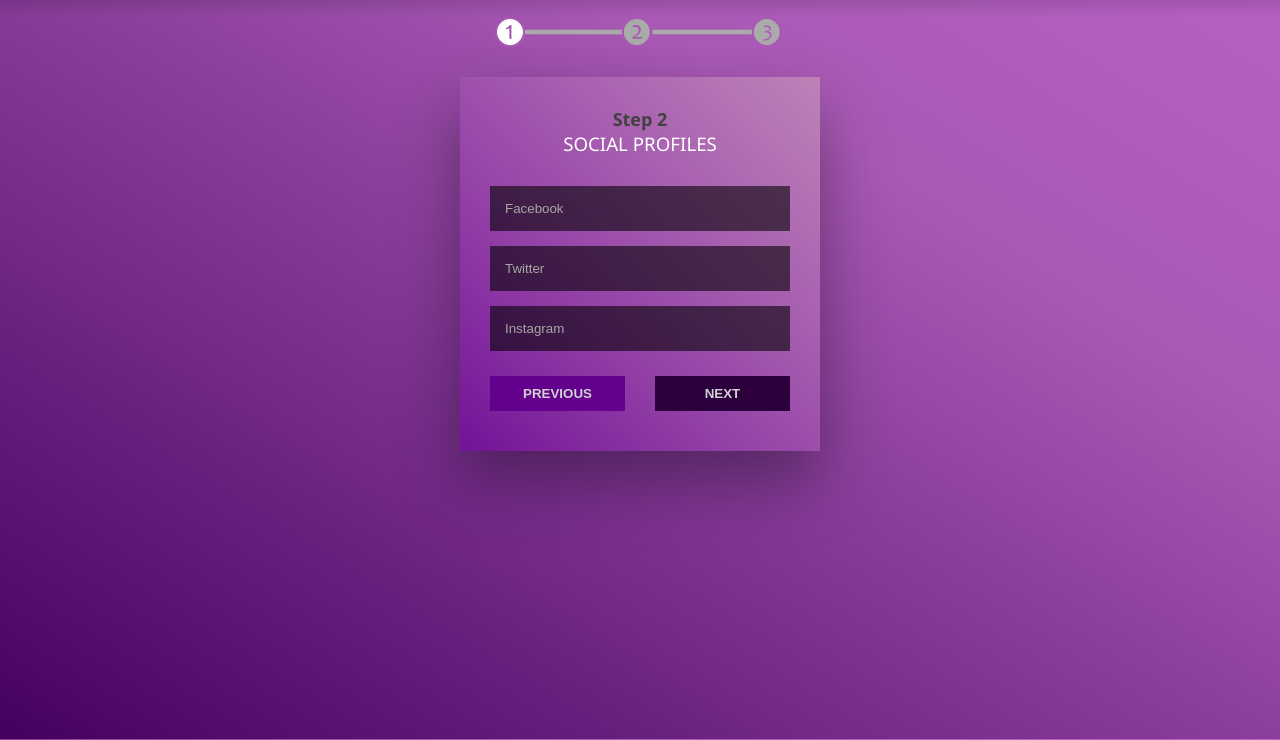
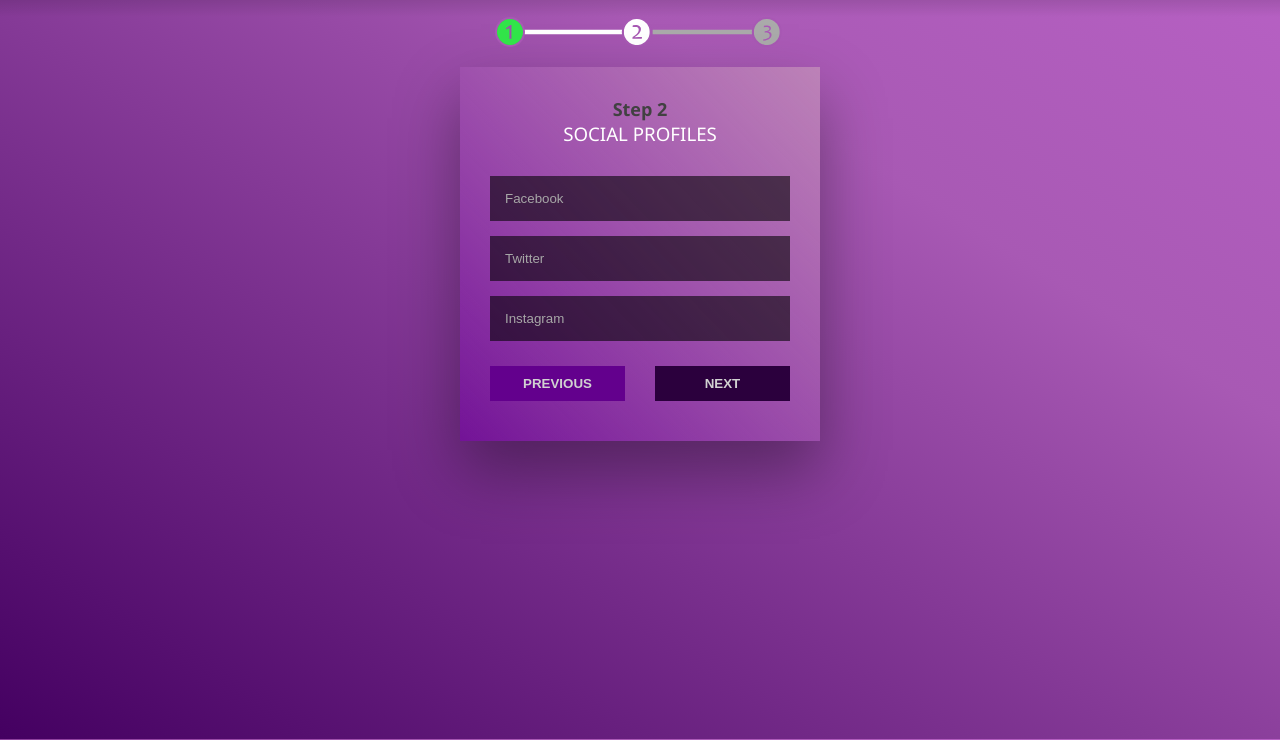
Before and after one commit to CodeBase912/Multi-Step-Form, a plain HTML site: page index.html in a window 1280 px wide. Both pictures are taken after a click on the button "NEXT". Shown: the part 61-801 px from the top of the page. Drawn offline with Linux system fonts and the light colour scheme.

Commit message:
add: progress bar style update on form step change

```diff
--- a/app.js
+++ b/app.js
@@ -3,14 +3,17 @@
 const progress_bar = document.querySelector(
   "[data-multistep-form-progress-bar]"
 );
-const progress_bar_icons = document.querySelectorAll("[data-step-icon]");
+const progress_bar_icons = multi_step_form.querySelectorAll(".progress__step");
 const submit_btn = document.querySelector("#msf-btn-submit");
+
+console.log("progress_bar_icons: ", progress_bar_icons);
 
 // Add click event listener to the multi-step form
 multi_step_form.addEventListener("click", (e) => {
   if (e.target.dataset?.action) {
     // Form button was clicked, handle form step actions
-    const currentStep = e.target.action;
+    console.log(e.target.dataset);
+    const currentStep = e.target.dataset.currentStep;
     if (e.target.dataset.action === "next") {
       // Show next form step
 
@@ -25,13 +28,26 @@
       current_step_card.classList.toggle("form__previous-step");
 
       // Then show the next form step
-      const next_form_step_card = form_step_cards[e.target.dataset.currentStep];
+      const next_form_step_card = form_step_cards[currentStep];
       // Remove any reverse animations
       next_form_step_card.classList.remove("form__previous-step-reverse");
       next_form_step_card.classList.remove("form__active-step-reverse");
       // Toggle step change animations
       next_form_step_card.classList.toggle("form__active-step");
       next_form_step_card.classList.toggle("form__next-step");
+
+      // Update current step progress bar styles
+      multi_step_form
+        .querySelector(".progress__step-active")
+        .classList.add("progress__step-complete");
+      multi_step_form
+        .querySelector(".progress__step-active")
+        .classList.remove("progress__step-active");
+
+      progress_bar_icons[currentStep].classList.remove(
+        "progress__step-inactive"
+      );
+      progress_bar_icons[currentStep].classList.add("progress__step-active");
     } else if (e.target.dataset.action === "previous") {
       // Show previous form step
 
@@ -56,6 +72,17 @@
       // Toggle step change animations
       previous_form_step_card.classList.toggle("form__active-step");
       previous_form_step_card.classList.toggle("form__previous-step");
+
+      // Update current step progress bar styles
+      multi_step_form
+        .querySelector(".progress__step-active")
+        .classList.add("progress__step-inactive");
+      multi_step_form
+        .querySelector(".progress__step-active")
+        .classList.remove("progress__step-active");
+      progress_bar_icons[previous_step_index - 1].classList.add(
+        "progress__step-active"
+      );
     } else if (e.target.dataset.action === "submit") {
       // Submit the form
     }
--- a/index.html
+++ b/index.html
@@ -26,10 +26,13 @@
       </div>
     </header>
     <main>
+      <!-- Form Container -->
+      <form id="form" data-multistep-form>
         <!-- Progress Bar Container -->
         <div class="progress__container" data-multistep-form-progress-bar>
           <!-- Progress Step 1 -->
-        <div class="progress__icon progress__active" data-step-icon="1">
+          <div class="progress__step progress__step-active">
+            <div class="progress__icon">
               <svg
                 xmlns="http://www.w3.org/2000/svg"
                 width="100%"
@@ -44,8 +47,9 @@
                 />
               </svg>
             </div>
+          </div>
           <!-- Progress Step 2 -->
-        <div class="progress__step translate__left" data-step-icon="2">
+          <div class="progress__step translate__left progress__step-inactive">
             <div class="progress_bar">
               <svg
                 xmlns="http://www.w3.org/2000/svg"
@@ -73,7 +77,7 @@
             </div>
           </div>
           <!-- Progress Step 3 -->
-        <div class="progress__step translate__left" data-step-icon="3">
+          <div class="progress__step translate__left progress__step-inactive">
             <div class="progress_bar">
               <svg
                 xmlns="http://www.w3.org/2000/svg"
@@ -101,8 +105,6 @@
             </div>
           </div>
         </div>
-      <!-- Form Container -->
-      <form id="form" data-multistep-form>
         <!-- Form Step 1 Container -->
         <div
           class="form__card form__active-step"
--- a/style.css
+++ b/style.css
@@ -63,8 +63,8 @@
   height: calc(100vh - 77.16px);
   margin: 0 auto;
   max-width: var(--max-width);
-  fill: var(--progress-current-color);
   padding: 0 10px;
+  fill: white;
 }
 
 /* Progress Bar Styles */
@@ -99,9 +99,16 @@
   align-items: center;
 }
 
-.progress__active {
-  /* fill: var(--progress-complete-color); */
+.progress__step-active > .progress__icon {
   fill: white;
+}
+
+.progress__step-inactive {
+  fill: var(--progress-current-color);
+}
+
+.progress__step-complete {
+  fill: var(--progress-complete-color);
 }
 
 /* Form Styles */
@@ -112,6 +119,8 @@
   overflow-x: hidden;
   position: relative;
   display: flex;
+  justify-content: center;
+  align-items: flex-start;
 }
 
 form > p,
@@ -212,7 +221,7 @@
   max-width: fit-content;
   pointer-events: none;
   position: absolute;
-  top: 0;
+  top: 20px;
   left: 50%;
   transform: translateX(-50%);
 }
```
Lines whose indentation alone changed are shown as unchanged.
